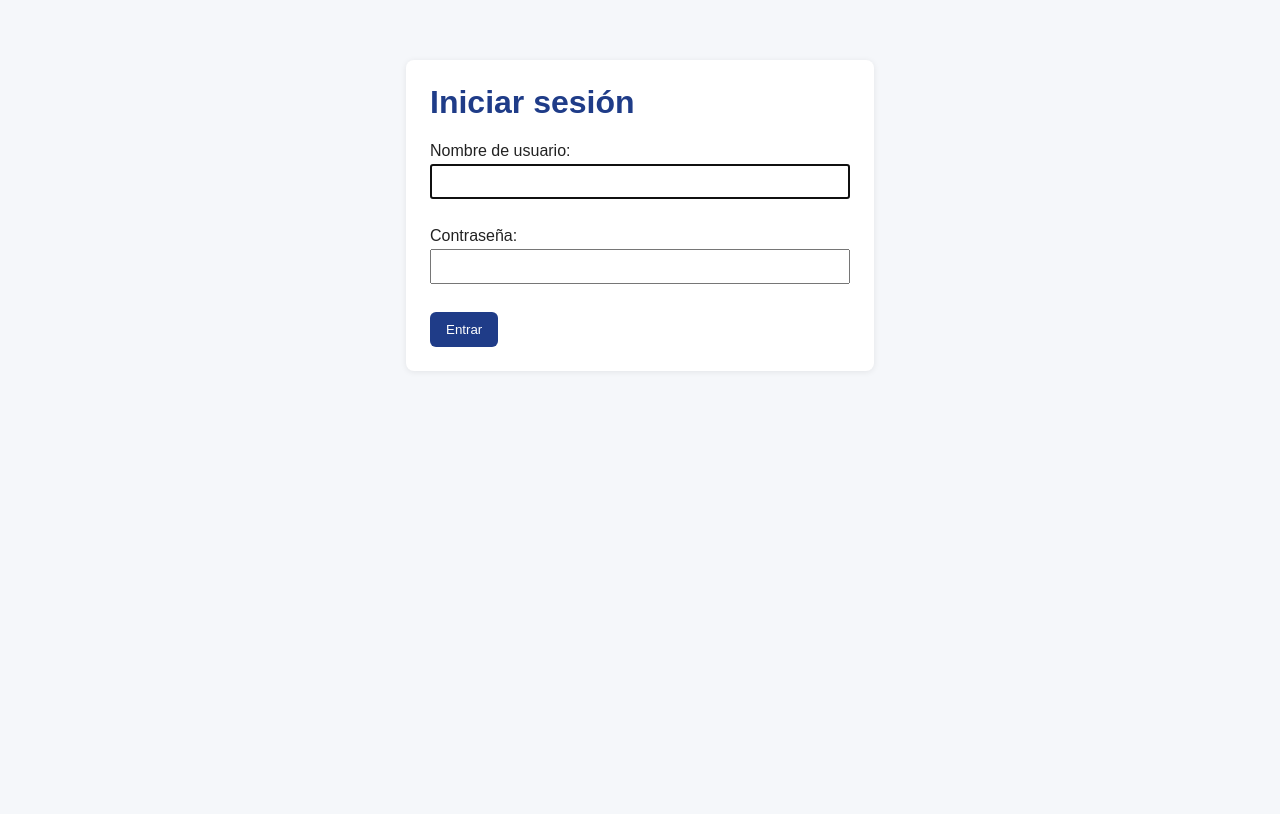
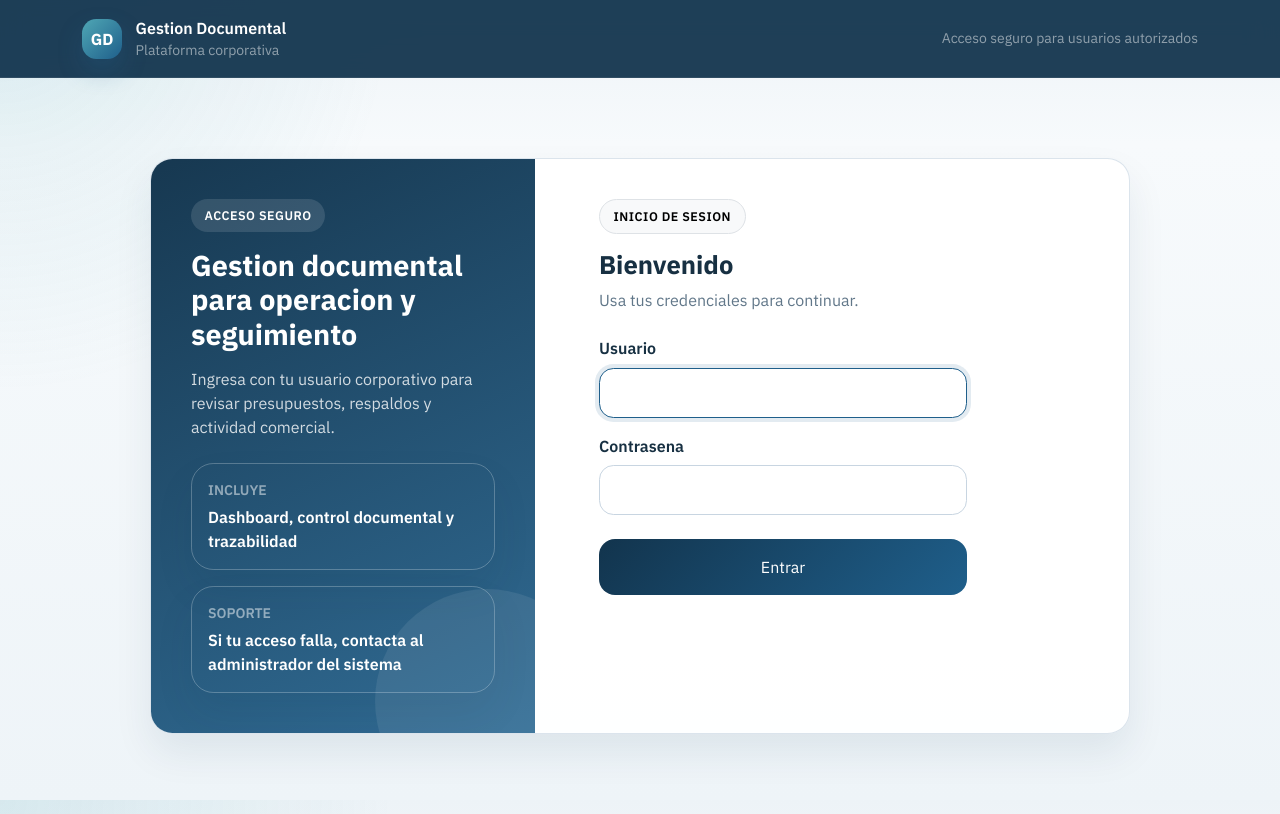
Before and after one commit to jozsef-85/gestion-documental-tens, a Django app: page /accounts/login/ in a window 1280 px wide. Before the commit the page ends 347 px from the top, so only its background shows below. Run offline with Django 5.2, Linux system fonts and the light colour scheme.

Commit message:
Refresh login page to match app styling

```diff
--- a/core/templates/registration/login.html
+++ b/core/templates/registration/login.html
@@ -1,57 +1,153 @@
-<!DOCTYPE html>
-<html lang="es">
-<head>
-    <meta charset="UTF-8">
-    <title>Iniciar sesión</title>
+{% extends "base.html" %}
+
+{% block title %}Iniciar sesion | Gestion Documental{% endblock %}
+
+{% block body_class %}login-page{% endblock %}
+
+{% block extra_head %}
 <style>
-        body {
-            font-family: Arial, sans-serif;
-            background: #f5f7fa;
-            color: #222;
-            margin: 40px;
+    .login-shell {
+        min-height: calc(100vh - 10rem);
+        display: grid;
+        align-items: center;
     }
-        .box {
-            max-width: 420px;
-            margin: 60px auto;
-            background: white;
-            padding: 24px;
-            border-radius: 8px;
-            box-shadow: 0 1px 6px rgba(0,0,0,0.08);
+
+    .login-layout {
+        display: grid;
+        gap: 1.5rem;
     }
-        h1 {
-            margin-top: 0;
-            color: #1f3c88;
+
+    .login-panel {
+        overflow: hidden;
     }
-        button {
-            padding: 10px 16px;
-            background: #1f3c88;
-            color: white;
-            border: none;
-            border-radius: 6px;
-            cursor: pointer;
+
+    .login-aside {
+        position: relative;
+        min-height: 100%;
+        padding: 2rem;
+        background: linear-gradient(155deg, rgba(18, 52, 77, 0.98), rgba(31, 95, 139, 0.92));
+        color: #fff;
     }
-        input {
+
+    .login-aside::after {
+        content: "";
+        position: absolute;
+        inset: auto -4rem -5rem auto;
+        width: 14rem;
+        height: 14rem;
+        border-radius: 50%;
+        background: rgba(255, 255, 255, 0.08);
+    }
+
+    .login-note {
+        color: rgba(255, 255, 255, 0.8);
+    }
+
+    .login-form {
+        padding: 2rem;
+    }
+
+    .login-form label {
+        font-weight: 600;
+        margin-bottom: 0.45rem;
+    }
+
+    .login-form input {
         width: 100%;
-            padding: 8px;
-            margin-top: 4px;
-            margin-bottom: 12px;
-            box-sizing: border-box;
+        min-height: 3rem;
+        padding: 0.75rem 0.95rem;
+        border: 1px solid #c8d5e1;
+        border-radius: 0.9rem;
+        background: #fff;
+    }
+
+    .login-form input:focus {
+        outline: 0;
+        border-color: var(--brand-blue);
+        box-shadow: 0 0 0 0.25rem rgba(31, 95, 139, 0.12);
+    }
+
+    .login-form .helptext {
+        display: none;
+    }
+
+    .login-form ul.errorlist {
+        list-style: none;
+        padding: 0;
+        margin: 0 0 0.5rem;
+        color: #b42318;
+        font-size: 0.92rem;
+    }
+
+    @media (min-width: 992px) {
+        .login-layout {
+            grid-template-columns: minmax(18rem, 24rem) minmax(20rem, 28rem);
+        }
+
+        .login-form,
+        .login-aside {
+            padding: 2.5rem;
+        }
     }
 </style>
-</head>
-<body>
-    <div class="box">
-        <h1>Iniciar sesión</h1>
+{% endblock %}
 
-        {% if form.errors %}
-            <p style="color:red;">Usuario o contraseña incorrectos.</p>
+{% block content %}
+<section class="login-shell">
+    <div class="login-layout surface-card login-panel mx-auto w-100" style="max-width: 980px;">
+        <aside class="login-aside">
+            <span class="eyebrow mb-3">Acceso seguro</span>
+            <h1 class="page-title mb-3">Gestion documental para operacion y seguimiento</h1>
+            <p class="login-note mb-4">
+                Ingresa con tu usuario corporativo para revisar presupuestos, respaldos y actividad comercial.
+            </p>
+            <div class="d-grid gap-3">
+                <div class="surface-card p-3 bg-transparent border border-light border-opacity-25">
+                    <div class="small text-white-50 text-uppercase fw-semibold mb-1">Incluye</div>
+                    <div class="fw-semibold">Dashboard, control documental y trazabilidad</div>
+                </div>
+                <div class="surface-card p-3 bg-transparent border border-light border-opacity-25">
+                    <div class="small text-white-50 text-uppercase fw-semibold mb-1">Soporte</div>
+                    <div class="fw-semibold">Si tu acceso falla, contacta al administrador del sistema</div>
+                </div>
+            </div>
+        </aside>
+
+        <div class="login-form">
+            <div class="mb-4">
+                <span class="eyebrow text-bg-light border">Inicio de sesion</span>
+                <h2 class="section-title mt-3 mb-2" style="font-size: 1.6rem;">Bienvenido</h2>
+                <p class="muted-label mb-0">Usa tus credenciales para continuar.</p>
+            </div>
+
+            {% if form.non_field_errors or form.errors %}
+                <div class="alert alert-danger" role="alert">
+                    Usuario o contrasena incorrectos. Revisa tus credenciales e intenta nuevamente.
+                </div>
             {% endif %}
 
-        <form method="post">
+            <form method="post" novalidate>
                 {% csrf_token %}
-            {{ form.as_p }}
-            <button type="submit">Entrar</button>
+
+                <div class="mb-3">
+                    <label for="{{ form.username.id_for_label }}">Usuario</label>
+                    {{ form.username }}
+                    {{ form.username.errors }}
+                </div>
+
+                <div class="mb-4">
+                    <label for="{{ form.password.id_for_label }}">Contrasena</label>
+                    {{ form.password }}
+                    {{ form.password.errors }}
+                </div>
+
+                {% if next %}
+                    <input type="hidden" name="next" value="{{ next }}">
+                {% endif %}
+
+                <button type="submit" class="btn btn-brand w-100 py-3 rounded-4">Entrar</button>
             </form>
         </div>
-</body>
-</html>
+    </div>
+</section>
+{% endblock %}
```
Lines whose indentation alone changed are shown as unchanged.
